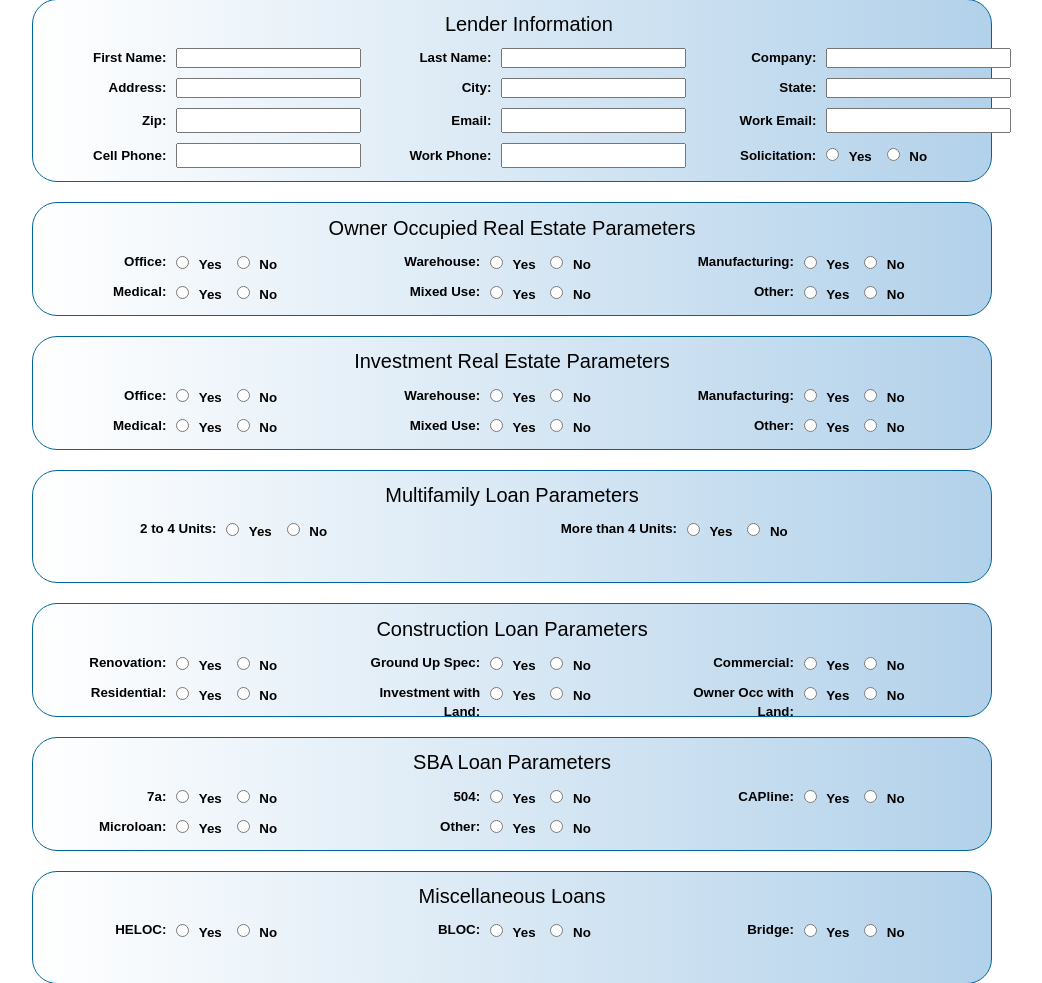
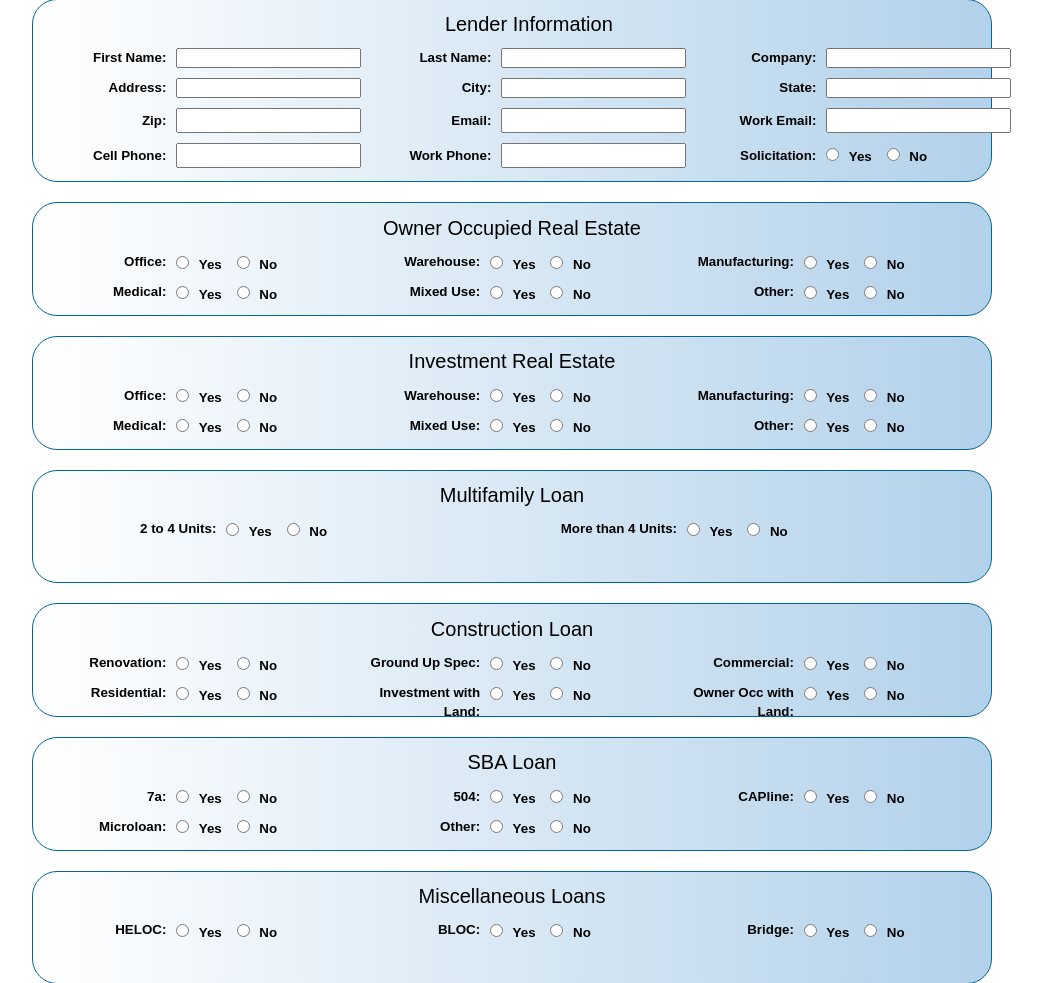
Before and after one commit to lorenzotan/streamline-broker, a Django app: page /lender_form/ in a window 1280 px wide. Shown: the part 133-1116 px from the top of the page, without its empty margins (128-1170 px from the left). Run offline with Django 3.2, Linux system fonts and the light colour scheme; some libraries are stand-ins or nearby versions.

Commit message:
18: removing term Parameterse from lender forms

```diff
--- a/broker1/inputs/templates/inputs/lender_form.html
+++ b/broker1/inputs/templates/inputs/lender_form.html
@@ -47,7 +47,7 @@
       <!-- Owner Occupied Table -->
       <div class="formContainer">
         <div class="grid3c">
-          <h1 class="formHeader">Owner Occupied Real Estate Parameters</h1>
+          <h1 class="formHeader">Owner Occupied Real Estate</h1>
           <label>Office:</label>
           <label>
           {% for choice in form.oo_office %}
@@ -90,7 +90,7 @@
       <!-- Investment Table -->
       <div class="formContainer">
         <div class="grid3c">
-          <h1 class="formHeader">Investment Real Estate Parameters</h1>
+          <h1 class="formHeader">Investment Real Estate</h1>
           <label>Office:</label>
           <label>
           {% for choice in form.inv_office %}
@@ -133,7 +133,7 @@
       <!-- Multifamily Table -->
       <div class="formContainer">
         <div class="grid2c">
-          <h1 class="formHeader">Multifamily Loan Parameters</h1>
+          <h1 class="formHeader">Multifamily Loan</h1>
           <label>2 to 4 Units:</label>
           <label>
           {% for choice in form.mf_2to4 %}
@@ -152,7 +152,7 @@
       <!-- Construction Table -->
       <div class="formContainer">
         <div class="grid3c">
-          <h1 class="formHeader">Construction Loan Parameters</h1>
+          <h1 class="formHeader">Construction Loan</h1>
           <label>Renovation:</label>
           <label>
           {% for choice in form.constr_renovation %}
@@ -195,7 +195,7 @@
       <!-- SBA Table -->
       <div class="formContainer">
         <div class="grid3c">
-          <h1 class="formHeader">SBA Loan Parameters</h1>
+          <h1 class="formHeader">SBA Loan</h1>
           <label>7a:</label>
           <label>
           {% for choice in form.sba_7a %}
```
Also changed, not shown: broker1/inputs/templates/inputs/lender_detail.html (+5 -5 lines).
